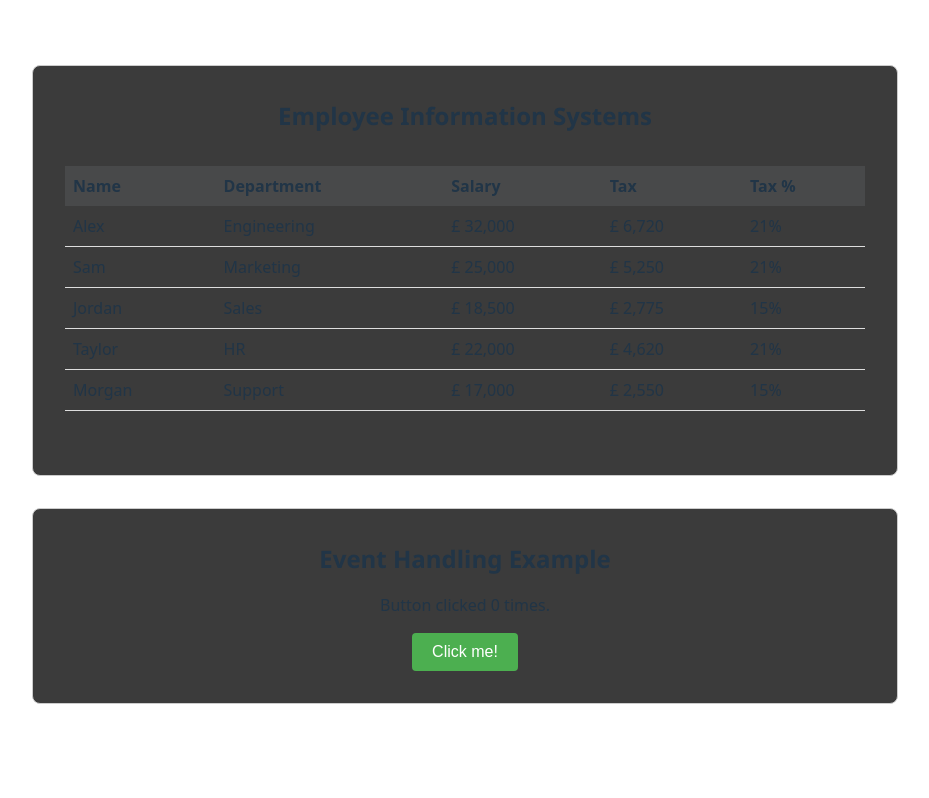
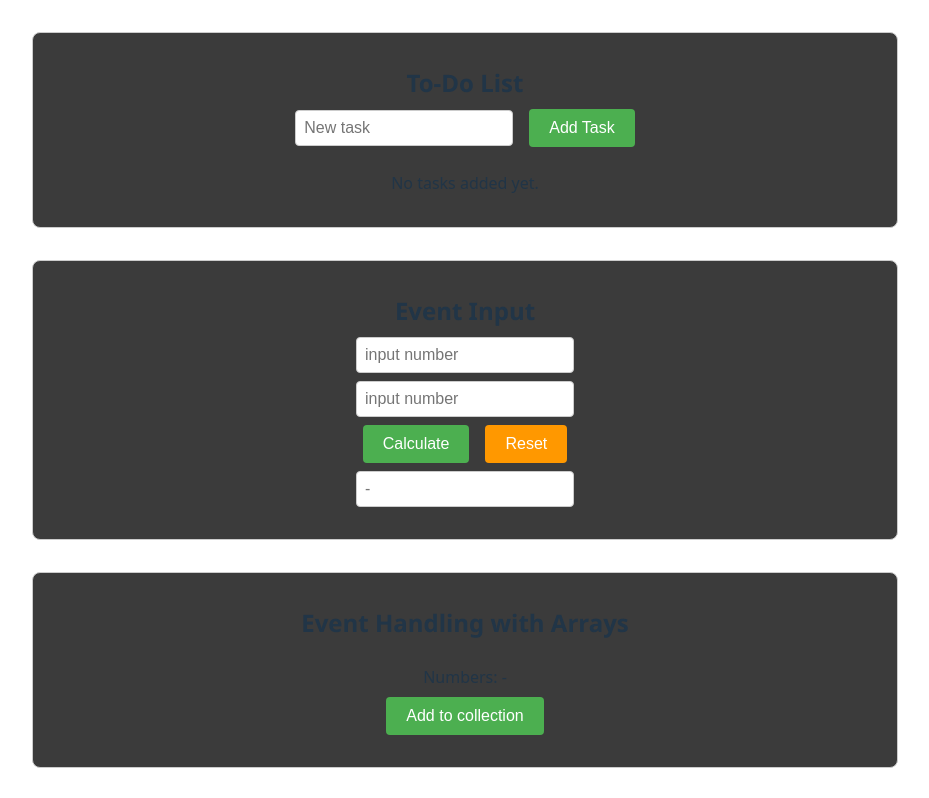
Before and after one commit to TomLinthwaite/react_course, a React (Vite) app in the folder project_1/: page / in a window 1280 px wide. Shown: the top 798 px of the page, without its empty margins (175-1104 px from the left). Built offline with nearby package versions, Linux system fonts and the light colour scheme.

Commit message:
feat: add EventArray, EventInput, and TodoList components; update App component structure

```diff
--- a/project_1/src/App.css
+++ b/project_1/src/App.css
@@ -16,7 +16,15 @@ h6 {
   margin: 0;
 }
 
+p {
+  margin-bottom: 0;
+}
+
 .react-component {
+  display: flex;
+  flex-direction: column;
+  gap: 0.5rem;
+  align-items: center;
   border: 1px solid #ccc;
   border-radius: 0.5rem;
   padding: 2rem;
@@ -28,7 +36,6 @@ h6 {
 table {
   width: 100%;
   border-collapse: collapse;
-  margin: 2rem 0;
   text-align: left;
 }
 
@@ -59,3 +66,54 @@ input[type="button"] {
 input[type="button"]:hover {
   background-color: #45a049;
 }
+
+input[type="text"] {
+  padding: 8px;
+  font-size: 16px;
+  border: 1px solid #ccc;
+  border-radius: 4px;
+  width: 200px;
+}
+
+.h-group {
+  display: flex;
+  gap: 1rem;
+  align-items: center;
+}
+
+input[type="button"].button-clear {
+  background-color: #ff9800;
+}
+
+input[type="button"].button-clear:hover {
+  background-color: #fb8c00;
+}
+
+input[type="button"].button-remove {
+  background-color: #f44336;
+}
+
+input[type="button"].button-remove:hover {
+  background-color: #d32f2f;
+}
+
+ul {
+  list-style-type: decimal;
+  padding: 0;
+}
+
+li {
+  background-color: #f9f9f9;
+  margin: 0.5rem 0;
+  padding: 0.5rem;
+  border-radius: 4px;
+  text-align: left;
+  min-width: 600px;
+}
+
+li > div {
+  display: flex;
+  justify-content: space-between;
+  align-items: center;
+  width: 100%;
+}
--- a/project_1/src/App.jsx
+++ b/project_1/src/App.jsx
@@ -2,6 +2,9 @@ import "./App.css"
 import { taxRate } from "./library/financial.jsx"
 import EmployeeTable from "./components/EmployeeTable.jsx"
 import EventCounter from "./components/EventCounter.jsx"
+import EventArray from "./components/EventArray.jsx"
+import EventInput from "./components/EventInput.jsx"
+import TodoList from "./components/TodoList.jsx"
 
 function App() {
   let data = [
@@ -34,11 +37,14 @@ function App() {
 
   return (
     <>
-		  <div className="react-component">
+      <TodoList />
+      <EventInput />
+      <EventArray />
+      <EventCounter />
+      <div className="react-component">
         <h2>Employee Information Systems</h2>
-        <EmployeeTable employees={data} taxFunction={taxRate}/>
+        <EmployeeTable employees={data} taxFunction={taxRate} />
       </div>
-      <EventCounter />
     </>
   )
 }
--- /dev/null
+++ b/project_1/src/components/EventArray.jsx
@@ -0,0 +1,30 @@
+import { useState } from "react"
+
+const EventArray = () => {
+
+	let [counter, setCounter] = useState(0)
+	let [numbers, setData] = useState([])
+
+	let event_handler = () => {
+		setCounter(counter + 1)
+		let new_numbers = [...numbers]
+		new_numbers.push(counter)
+		setData(new_numbers)
+	}
+
+	var numbers_string = numbers.join(", ")
+
+	if (numbers.length == 0) {
+		numbers_string = "-"
+	}
+
+	return (
+		<div className="react-component">
+			<h2>Event Handling with Arrays</h2>
+			<p>Numbers: {numbers_string}</p>
+			<input type="button" value="Add to collection" onClick={event_handler} />
+		</div>
+	)
+}
+
+export default EventArray
--- /dev/null
+++ b/project_1/src/components/EventInput.jsx
@@ -0,0 +1,35 @@
+import { useRef } from "react"
+
+function EventInput(props) {
+	let ref_text_input_a = useRef(null)
+	let ref_text_input_b = useRef(null)
+	let ref_text_input_result = useRef(null)
+
+	const event_calculate = (event) => {
+		let a = parseInt(ref_text_input_a.current.value)
+		let b = parseInt(ref_text_input_b.current.value)
+		let result = a + b
+		ref_text_input_result.current.value = result
+	}
+
+	const event_reset = (event) => {
+		ref_text_input_a.current.value = ""
+		ref_text_input_b.current.value = ""
+		ref_text_input_result.current.value = ""
+	}
+
+	return (
+		<div className="react-component">
+			<h2>Event Input</h2>
+			<input type="text" ref={ref_text_input_a} placeholder="input number" />
+			<input type="text" ref={ref_text_input_b} placeholder="input number" />
+			<div className="h-group">
+				<input type="button" value="Calculate" onClick={event_calculate} />
+				<input type="button" value="Reset" onClick={event_reset} className="button-clear" />
+			</div>
+			<input type="text" ref={ref_text_input_result} placeholder="-" readOnly />
+		</div>
+	)
+}
+
+export default EventInput
--- /dev/null
+++ b/project_1/src/components/TodoList.jsx
@@ -0,0 +1,56 @@
+import { useState, useRef } from "react"
+
+function TodoList() {
+	let [tasks, setTasks] = useState([])
+	let ref_task_input = useRef(null)
+
+	const event_add_task = (event) => {
+		if (ref_task_input.current.value == "") {
+			return
+		}
+
+		let new_tasks = [...tasks]
+		new_tasks.push(ref_task_input.current.value)
+		setTasks(new_tasks)
+		ref_task_input.current.value = ""
+		ref_task_input.current.focus()
+	}
+
+	const event_remove_task = (index) => {
+		let new_tasks = [...tasks]
+		new_tasks.splice(index, 1)
+		setTasks(new_tasks)
+	}
+
+	function render_tasks() {
+		if (tasks.length == 0) {
+			return <p>No tasks added yet.</p>
+		}
+
+		return (
+			<ul>
+				{tasks.map((task, index) => (
+					<li key={index}>
+						<div>
+							{task}
+							<input type="button" value="Remove" onClick={() => event_remove_task(index)} className="button-remove" />
+						</div>
+					</li>
+				))}
+			</ul>
+		)
+	}
+
+	return (
+		<div className="react-component">
+			<h2>To-Do List</h2>
+			<div className="h-group">
+				<input type="text" ref={ref_task_input} placeholder="New task" />
+				<input type="button" value="Add Task" onClick={event_add_task} />
+			</div>
+			{render_tasks()}
+		</div>
+	)
+}
+
+export default TodoList
```
